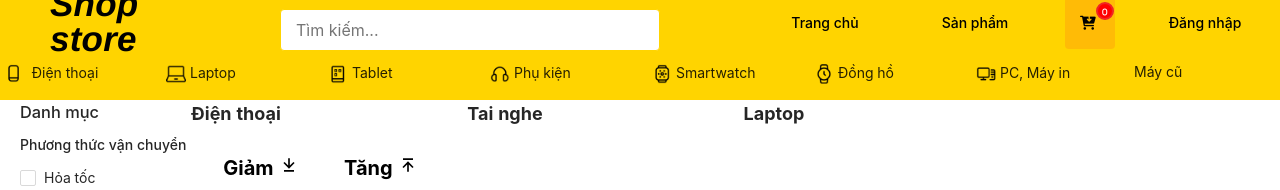
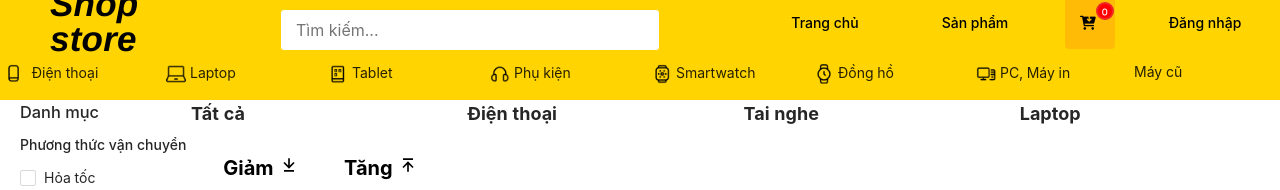
Before and after one commit to ungnhohoangviet12/react-phonesotre, a React (Create React App) app: page /product in a window 1280 px wide. Shown: the top 190 px of the page. Built offline with nearby package versions, Linux system fonts and the light colour scheme; data requests are answered from the project's data file; a web font is replaced by a local one.

Commit message:
filter products

```diff
--- a/src/components/List/UserProduct.js
+++ b/src/components/List/UserProduct.js
@@ -137,6 +137,9 @@ export default function UserProduct() {
             <div className="container-userproduct">
                 <Row gutter={[16, 16]}>
                     <Col span={6}>
+                        <span className='filtername' onClick={() => setTheloai('')}>Tất cả</span>
+                    </Col>
+                    <Col span={6}>
                         <span className='filtername' onClick={() => setTheloai('phone')}>Điện thoại</span>
                     </Col>
                     <Col span={6}>
```
